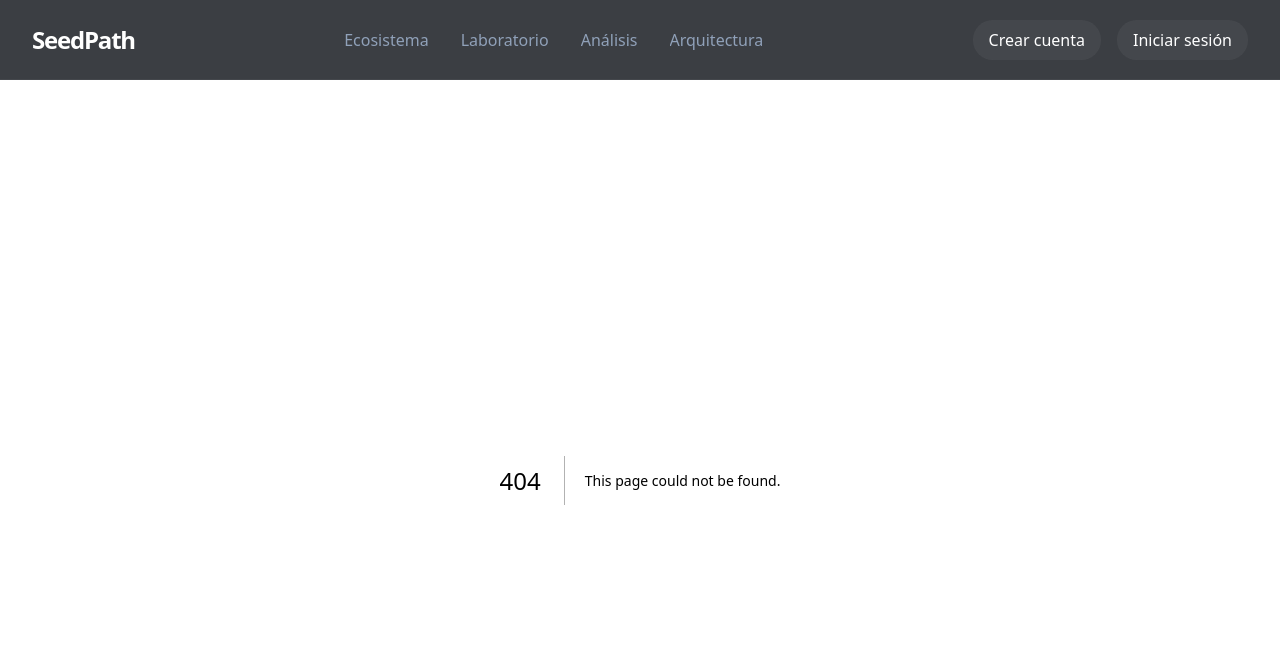
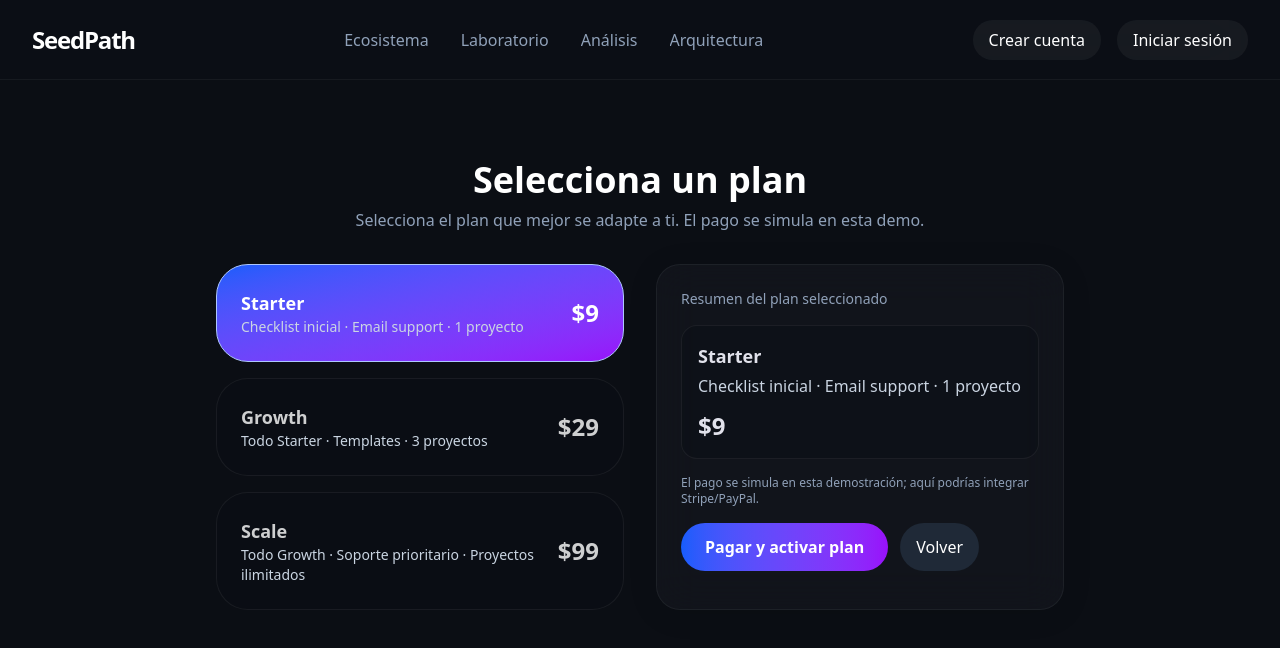
Before and after one commit to Mickey-VIP/seedpath-web, a Next.js app: page /onboarding/register/plan in a window 1280 px wide. Before the commit this address had no page. Shown: the top 648 px of the page. Built offline with nearby package versions, Linux system fonts and the light colour scheme.

Commit message:
feat(onboarding): split register into account creation and plan selection (/onboarding/register -> /onboarding/register/plan)

```diff
--- a/src/app/onboarding/register/page.tsx
+++ b/src/app/onboarding/register/page.tsx
@@ -3,22 +3,14 @@
 import { useState } from 'react';
 import { useRouter } from 'next/navigation';
 
-const PLANS = [
-  { id: 'starter', name: 'Starter', price: '$9', priceNum: 9, features: ['Checklist inicial', 'Email support', '1 proyecto'] },
-  { id: 'growth', name: 'Growth', price: '$29', priceNum: 29, features: ['Todo Starter', 'Templates', '3 proyectos'] },
-  { id: 'scale', name: 'Scale', price: '$99', priceNum: 99, features: ['Todo Growth', 'Soporte prioritario', 'Proyectos ilimitados'] },
-];
-
 export default function RegisterPage() {
   const router = useRouter();
-  const [selected, setSelected] = useState(PLANS[0].id);
   const [name, setName] = useState('');
   const [email, setEmail] = useState('');
   const [password, setPassword] = useState('');
   const [isProcessing, setIsProcessing] = useState(false);
   const [error, setError] = useState('');
-
-  function handleSubscribe(e: React.FormEvent) {
+  function handleCreateAccount(e: React.FormEvent) {
     e.preventDefault();
     setError('');
     if (!name.trim()) return setError('Ingresa tu nombre');
@@ -29,15 +21,14 @@ export default function RegisterPage() {
     setIsProcessing(true);
     setTimeout(() => {
       try {
-        const plan = PLANS.find((p) => p.id === selected) ?? PLANS[0];
-        const user = { name: name.trim(), email: normalized, plan: plan.id, planName: plan.name, subscribedAt: Date.now() };
+        const user = { name: name.trim(), email: normalized, createdAt: Date.now() };
         localStorage.setItem('user_v1', JSON.stringify(user));
-        localStorage.setItem('subscription_v1', JSON.stringify({ plan: plan.id, price: plan.priceNum, status: 'active', startedAt: Date.now() }));
       } finally {
         setIsProcessing(false);
-        router.push('/onboarding/advanced');
+        // Después de crear la cuenta, dirigir al selector de planes
+        router.push('/onboarding/register/plan');
       }
-    }, 1200);
+    }, 900);
   }
 
   return (
@@ -48,30 +39,9 @@ export default function RegisterPage() {
           <p className="text-slate-400 mt-2">Elige un plan y completa tu registro para recibir soporte personalizado.</p>
         </div>
 
-        <div className="grid md:grid-cols-2 gap-8">
-          <div className="space-y-4">
-            {PLANS.map((p) => (
-              <button
-                key={p.id}
-                onClick={() => setSelected(p.id)}
-                className={[
-                  'w-full text-left p-6 rounded-2xl transition-all border',
-                  selected === p.id ? 'border-primary bg-gradient-to-br from-blue-600 to-purple-600 text-white' : 'border-white/6 bg-[#0b0e14]/40 text-white/80',
-                ].join(' ')}
-              >
-                <div className="flex items-center justify-between">
-                  <div>
-                    <div className="font-bold text-lg">{p.name}</div>
-                    <div className="text-sm text-slate-300">{p.features.join(' · ')}</div>
-                  </div>
-                  <div className="text-2xl font-extrabold">{p.price}</div>
-                </div>
-              </button>
-            ))}
-          </div>
-
-          <div className="glass-card p-6 rounded-3xl">
-            <form onSubmit={handleSubscribe} className="space-y-4">
+        <div className="max-w-xl mx-auto">
+          <div className="glass-card p-8 rounded-3xl">
+            <form onSubmit={handleCreateAccount} className="space-y-4">
               <label className="text-sm text-slate-300">Nombre</label>
               <input value={name} onChange={(e) => setName(e.target.value)} className="w-full px-4 py-3 rounded-lg bg-[#0b0e14]/50 border border-white/6 text-white" />
 
@@ -81,13 +51,11 @@ export default function RegisterPage() {
               <label className="text-sm text-slate-300">Contraseña</label>
               <input value={password} onChange={(e) => setPassword(e.target.value)} type="password" className="w-full px-4 py-3 rounded-lg bg-[#0b0e14]/50 border border-white/6 text-white" />
 
-              <div className="text-xs text-slate-400">El pago se simula en esta demostración; aquí podrías integrar Stripe/PayPal.</div>
-
               {error && <div className="text-sm text-red-400">{error}</div>}
 
               <div className="flex items-center gap-3">
                 <button type="submit" disabled={isProcessing} className="px-6 py-3 bg-gradient-to-r from-blue-600 to-purple-600 text-white rounded-full font-bold">
-                  {isProcessing ? 'Procesando pago...' : 'Pagar y crear cuenta'}
+                  {isProcessing ? 'Creando cuenta...' : 'Crear cuenta y continuar'}
                 </button>
 
                 <button type="button" onClick={() => router.push('/onboarding/analysis')} className="px-4 py-3 bg-[#1f2937] text-white rounded-full">Volver</button>
--- /dev/null
+++ b/src/app/onboarding/register/plan/page.tsx
@@ -0,0 +1,93 @@
+"use client";
+
+import { useState, useEffect } from 'react';
+import { useRouter } from 'next/navigation';
+
+const PLANS = [
+  { id: 'starter', name: 'Starter', price: '$9', priceNum: 9, features: ['Checklist inicial', 'Email support', '1 proyecto'] },
+  { id: 'growth', name: 'Growth', price: '$29', priceNum: 29, features: ['Todo Starter', 'Templates', '3 proyectos'] },
+  { id: 'scale', name: 'Scale', price: '$99', priceNum: 99, features: ['Todo Growth', 'Soporte prioritario', 'Proyectos ilimitados'] },
+];
+
+export default function PlanPage() {
+  const router = useRouter();
+  const [selected, setSelected] = useState(PLANS[0].id);
+  const [isProcessing, setIsProcessing] = useState(false);
+  const [userExists, setUserExists] = useState(false);
+
+  useEffect(() => {
+    try {
+      const u = localStorage.getItem('user_v1');
+      setUserExists(Boolean(u));
+    } catch (e) {}
+  }, []);
+
+  function handleSubscribe() {
+    if (!userExists) return router.push('/onboarding/register');
+    setIsProcessing(true);
+    setTimeout(() => {
+      try {
+        const plan = PLANS.find((p) => p.id === selected) ?? PLANS[0];
+        localStorage.setItem('subscription_v1', JSON.stringify({ plan: plan.id, price: plan.priceNum, status: 'active', startedAt: Date.now() }));
+      } finally {
+        setIsProcessing(false);
+        router.push('/onboarding/advanced');
+      }
+    }, 1200);
+  }
+
+  return (
+    <div className="bg-surface-container-lowest text-on-surface font-body min-h-screen selection:bg-primary-container/30">
+      <main className="max-w-4xl mx-auto px-6 py-20">
+        <div className="mb-8 text-center">
+          <h1 className="text-4xl font-bold font-headline text-white">Selecciona un plan</h1>
+          <p className="text-slate-400 mt-2">Selecciona el plan que mejor se adapte a ti. El pago se simula en esta demo.</p>
+        </div>
+
+        <div className="grid md:grid-cols-2 gap-8">
+          <div className="space-y-4">
+            {PLANS.map((p) => (
+              <button
+                key={p.id}
+                onClick={() => setSelected(p.id)}
+                className={[
+                  'w-full text-left p-6 rounded-2xl transition-all border',
+                  selected === p.id ? 'border-primary bg-gradient-to-br from-blue-600 to-purple-600 text-white' : 'border-white/6 bg-[#0b0e14]/40 text-white/80',
+                ].join(' ')}
+              >
+                <div className="flex items-center justify-between">
+                  <div>
+                    <div className="font-bold text-lg">{p.name}</div>
+                    <div className="text-sm text-slate-300">{p.features.join(' · ')}</div>
+                  </div>
+                  <div className="text-2xl font-extrabold">{p.price}</div>
+                </div>
+              </button>
+            ))}
+          </div>
+
+          <div className="glass-card p-6 rounded-3xl">
+            <div className="space-y-4">
+              <div className="text-sm text-slate-400">Resumen del plan seleccionado</div>
+              <div className="p-4 bg-[#0b0e14]/40 rounded-lg border border-white/6">
+                <div className="font-bold text-lg">{PLANS.find((p) => p.id === selected)?.name}</div>
+                <div className="text-slate-300 mt-1">{PLANS.find((p) => p.id === selected)?.features.join(' · ')}</div>
+                <div className="text-2xl font-extrabold mt-3">{PLANS.find((p) => p.id === selected)?.price}</div>
+              </div>
+
+              <div className="text-xs text-slate-400">El pago se simula en esta demostración; aquí podrías integrar Stripe/PayPal.</div>
+
+              <div className="flex items-center gap-3 mt-4">
+                <button onClick={handleSubscribe} disabled={isProcessing} className="px-6 py-3 bg-gradient-to-r from-blue-600 to-purple-600 text-white rounded-full font-bold">
+                  {isProcessing ? 'Procesando pago...' : 'Pagar y activar plan'}
+                </button>
+
+                <button onClick={() => router.push('/onboarding/register')} className="px-4 py-3 bg-[#1f2937] text-white rounded-full">Volver</button>
+              </div>
+            </div>
+          </div>
+        </div>
+      </main>
+    </div>
+  );
+}
```
